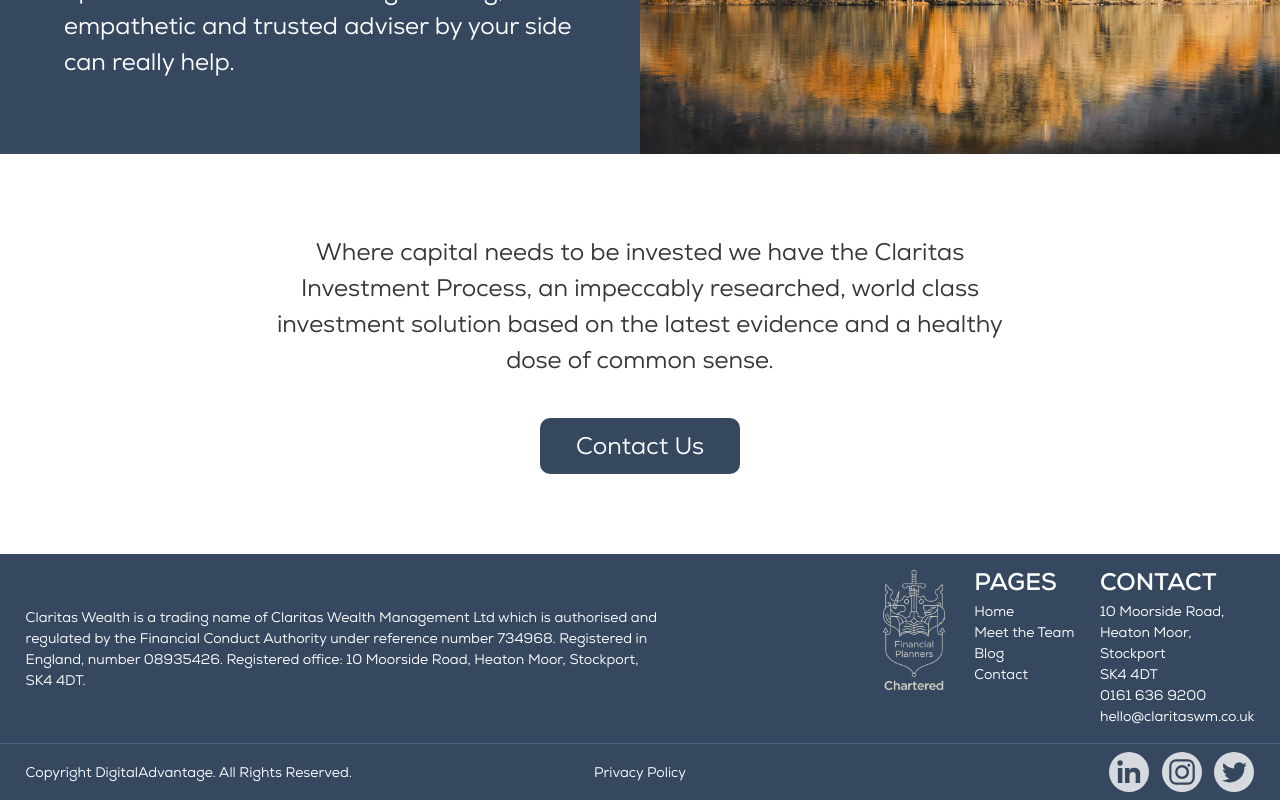
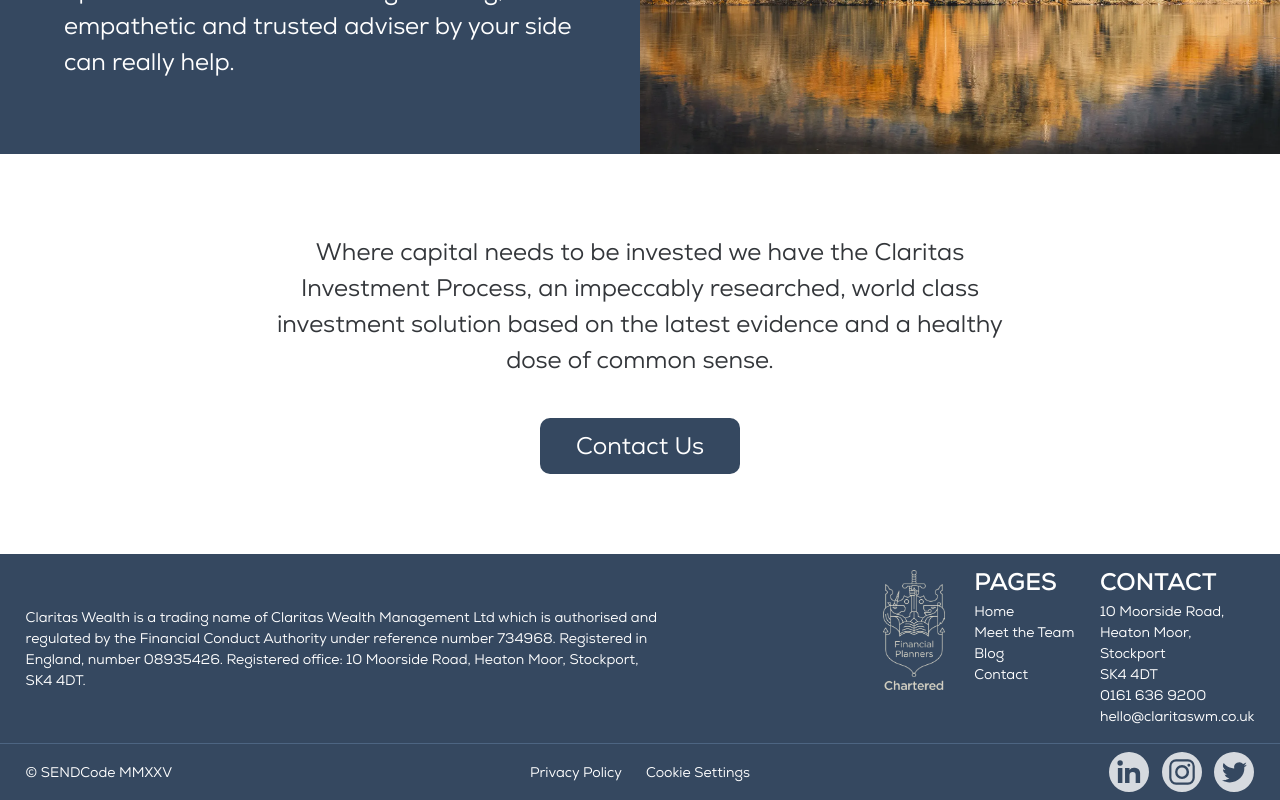
Before and after one commit to SENDCode-Manchester/Claritas-2024, a React (Vite) app: page / in a window 1280 px wide. Shown: the part 4764-5564 px from the top of the page. Built offline with nearby package versions, Linux system fonts and the light colour scheme.

Commit message:
feat: use google analytics

```diff
--- a/index.html
+++ b/index.html
@@ -1,6 +1,13 @@
 <!doctype html>
 <html lang="en">
   <head>
+    <!-- Google Tag Manager -->
+    <script>(function(w,d,s,l,i){w[l]=w[l]||[];w[l].push({'gtm.start':
+    new Date().getTime(),event:'gtm.js'});var f=d.getElementsByTagName(s)[0],
+    j=d.createElement(s),dl=l!='dataLayer'?'&l='+l:'';j.async=true;j.src=
+    'https://www.googletagmanager.com/gtm.js?id='+i+dl;f.parentNode.insertBefore(j,f);
+    })(window,document,'script','dataLayer','GTM-TCPXSLD8');</script>
+    <!-- End Google Tag Manager -->
     <meta http-equiv="Content-Type" content="text/html; charset=UTF-8">
     <meta name="color-scheme" content="light">
     <meta name="description" content="Claritas will help you achieve your goals, to reach a ripe old age, look back and have no regrets.">
@@ -9,6 +16,10 @@
     <title>Claritas Wealth</title>
   </head>
   <body>
+    <!-- Google Tag Manager (noscript) -->
+    <noscript><iframe src="https://www.googletagmanager.com/ns.html?id=GTM-TCPXSLD8"
+    height="0" width="0" style="display:none;visibility:hidden"></iframe></noscript>
+    <!-- End Google Tag Manager (noscript) -->
     <div id="root"></div>
     <script type="module" src="/src/main.tsx"></script>
   </body>
--- a/src/components/nav/Footer.tsx
+++ b/src/components/nav/Footer.tsx
@@ -59,8 +59,16 @@ const NoticeBox = styled.div`
   }
 `;
 
-const PrivacyPolicy = styled.a`
-  text-align: center;
+const FooterLinks = styled.div`
+  column-gap: 24px;
+  display: flex;
+  justify-content: center;
+
+  @media screen and (max-width: 800px), (orientation: landscape) and (min-height: 320px) and (max-height: 720px) {
+    align-items: center;
+    flex-direction: column;
+    row-gap: 3px;
+  }
 `;
 
 const Section = styled.div`
@@ -155,8 +163,11 @@ export function Footer({ $bottom }: { $bottom?: boolean }) {
         </Section>
       </UpperContainer>
       <LowerContainer>
-        <p>Copyright DigitalAdvantage. All Rights Reserved.</p>
-        <PrivacyPolicy href="/Privacy_Policy_2023.pdf" target="_blank">Privacy Policy</PrivacyPolicy>
+        <p>&copy; SENDCode MMXXV</p>
+        <FooterLinks>
+          <a href="/Privacy_Policy_2023.pdf" target="_blank">Privacy Policy</a>
+          <a className="cky-banner-element" href="#">Cookie Settings</a>
+        </FooterLinks>
         <SocialLinks>
           <a href="https://www.linkedin.com/company/claritas-wealth-management-ltd/" target={"_blank"}>
             <img alt="LinkedIn" draggable={false} src={social_linkedin} />
```
Also changed, not shown: 2 other files (tests, documents, lock files or other folders).
